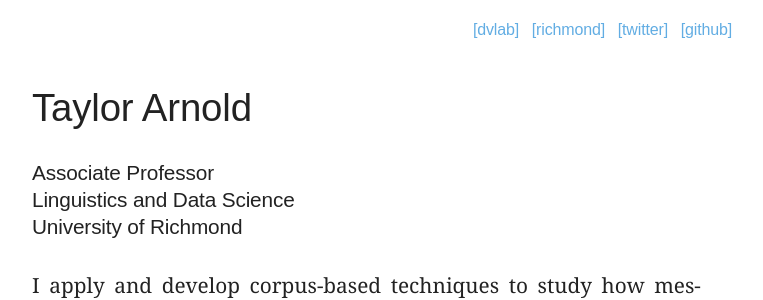
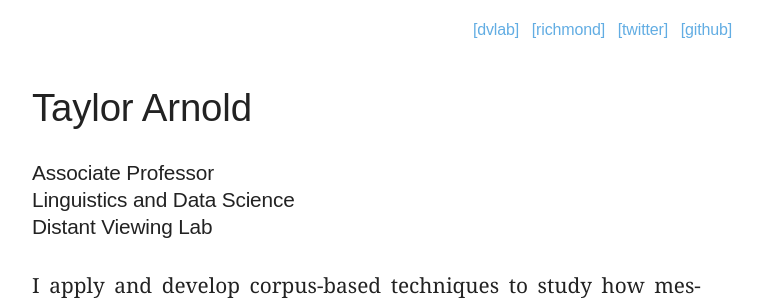
Before and after one commit to statsmaths/statsmaths.github.io, a plain HTML site: page index.html in a window 1280 px wide. Shown: the top 300 px of the page, without its empty margins (258-1021 px from the left). Drawn offline with Linux system fonts and the light colour scheme.

Commit message:
Update index.html

```diff
--- a/index.html
+++ b/index.html
@@ -32,7 +32,7 @@
         <div id="soustitre">
           Associate Professor<br/>
           Linguistics and Data Science<br/>
-          University of Richmond
+          Distant Viewing Lab
         </div>
       </div>
 
```
